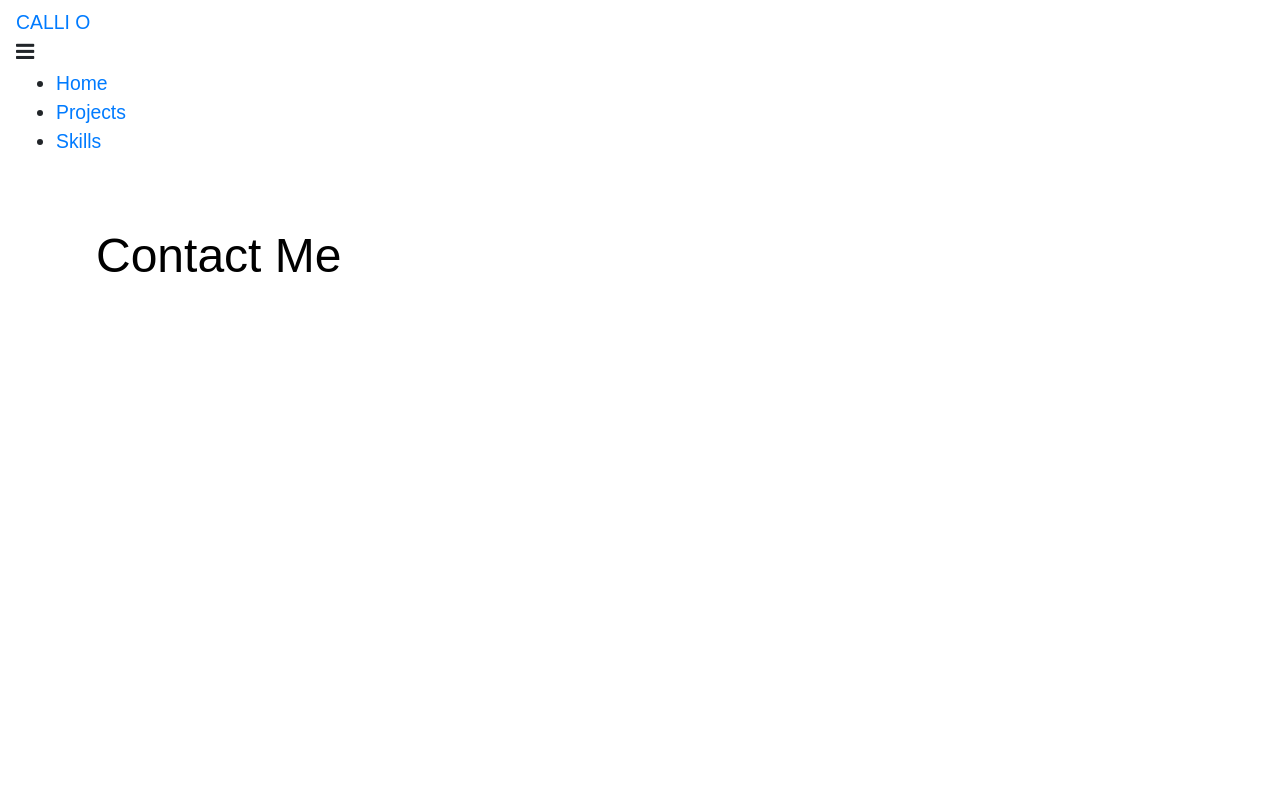
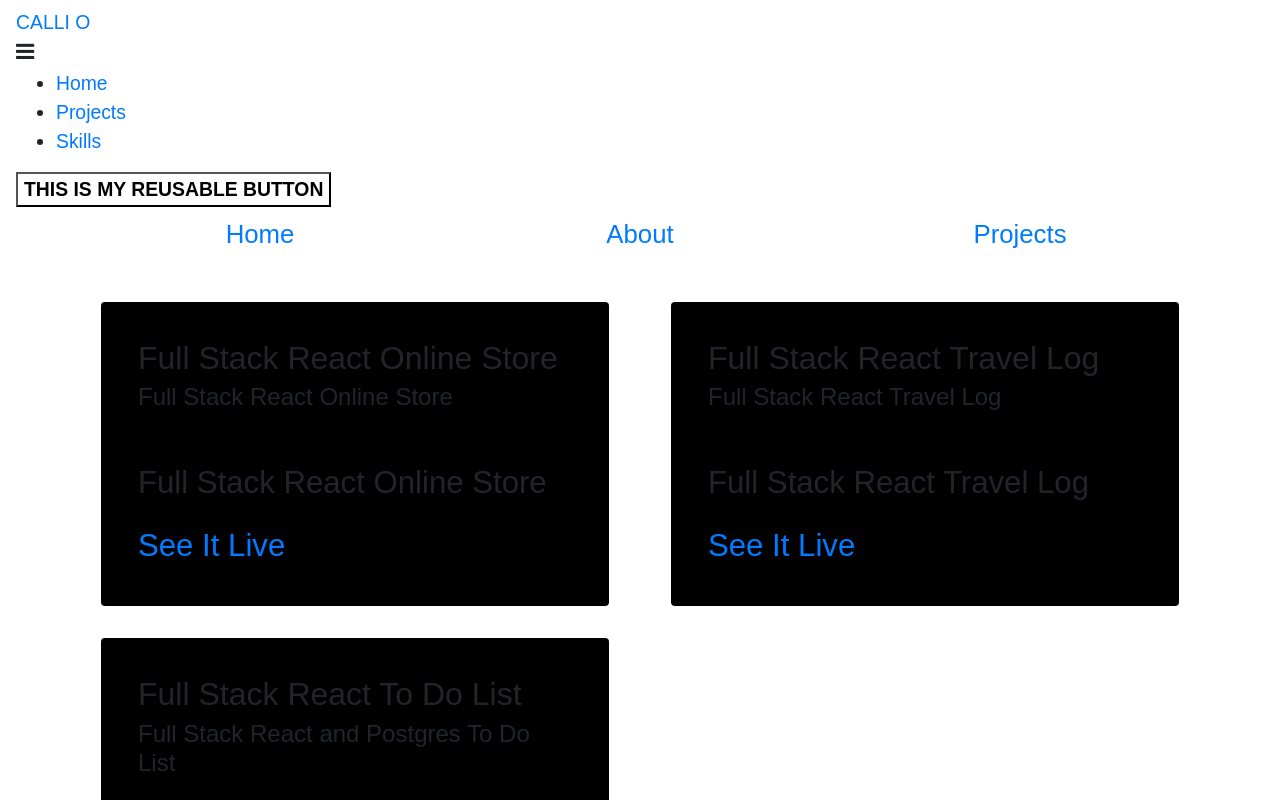
Before and after one commit to croberembt/croberembt.github.io, a React (Create React App) app in the folder client/: page /projects in a window 1280 px wide. Shown: the top 800 px of the page. Built offline with nearby package versions, Linux system fonts and the light colour scheme; a web font is replaced by a local one.

Commit message:
added a reusable button component with custom button styles

```diff
--- a/client/src/App.css
+++ b/client/src/App.css
@@ -36,41 +36,3 @@ div {
   height: auto;
   max-width: 15rem;
 }
-
-.btn-option-one {
-  padding: 1rem 2rem;
-  border-radius: .2rem;
-  outline: none;
-  border: none;
-  cursor: pointer;
-}
-
-.btn-option-two {
-  background-color: white;
-  color: black;
-  border: 1rem solid white;
-}
-
-.btn-option-three {
-  background-color: transparent;
-  color: white;
-  padding: 1rem 2rem;
-  border: 1rem solid white;
-  transition: all 0.3s ease-out;
-}
-
-.btn-medium {
-  padding: 1rem 2rem;
-  font-size: 2rem;
-}
-
-.btn-large {
-  padding: 2rem 4rem;
-  font-size: 3rem;
-}
-
-.btn-medium:hover, .btn-large:hover {
-  background-color: white;
-  color: black;
-  transition: all 0.3s ease-out;
-}
--- a/client/src/App.js
+++ b/client/src/App.js
@@ -1,19 +1,41 @@
-import React from 'react';
+import React  from 'react';
 import './App.css';
-import MainComponent from './components/MainComponent';
-import NavbarComponent from './components/NavbarComponent';
-import { BrowserRouter as Router, Switch, Route } from 'react-router-dom';
-
+import { BrowserRouter as Router, Route, Switch, NavLink } from 'react-router-dom';
+import Navbar from './components/Navbar/Navbar';
+import HomePage from './components/HomePage';
+import About from './components/About/About';
+import Projects from './components/Projects/Projects';
 
 const App = () => {
 
   return (
-      <Router>
-        <NavbarComponent />
-      <Switch>
-        <Route path='/' exact />
-      </Switch>
-      </Router>
+    <Router>
+        <Navbar />
+        <div className='container'>
+          <div className='row text-sm-center'>
+            <div className='col-sm'>
+                <NavLink exact={true} className='link' exact to='/'><div className='link'>Home</div></NavLink>
+            </div>
+            <div className='col-sm'>
+                <NavLink className='link' to='/about'><div className='link'>About</div></NavLink>
+            </div>
+            <div className='col-sm'>
+                <NavLink className='link' to='/projects'><div className='link'>Projects</div></NavLink>
+            </div>
+          </div>
+        </div>
+        <div>
+          <Switch>
+            <Route exact path='/' component={HomePage} />
+          </Switch>
+          <Switch>
+            <Route exact path='/about' component={About} />
+          </Switch>
+          <Switch>
+            <Route exact path='/projects' component={Projects} />
+          </Switch>
+        </div>
+    </Router>
   );
 }
 
--- a/client/src/components/AboutComponent.js
+++ b/client/src/components/About/About.js
@@ -1,10 +1,10 @@
 import React from 'react';
 
-const AboutComponent = () => {
+const About = () => {
 
   return (
     <div>About</div>
   );
 }
 
-export default AboutComponent;
+export default About;
--- /dev/null
+++ b/client/src/components/Button/Button.css
@@ -0,0 +1,38 @@
+.btn--fill {
+  background-color: black;
+  color: white;
+  font-weight: bold;
+}
+
+.btn--outline {
+  background-color: transparent;
+  border-color: black;
+  color: black;
+  font-weight: bold;
+}
+
+.btn--fill--danger {
+  background-color: red;
+  color: black;
+  font-weight: bold;
+}
+
+.btn--outline--danger {
+  background-color: transparent;
+  border-color: red;
+  color: black;
+  font-weight: bold;
+}
+
+.btn--fill--success {
+  background-color: green;
+  color: white;
+  font-weight: bold;
+}
+
+.btn--outline--success {
+  background-color: transparent;
+  border-color: green;
+  color: black;
+  font-weight: bold;
+}
--- /dev/null
+++ b/client/src/components/Button/Button.js
@@ -0,0 +1,22 @@
+import React from 'react';
+import './Button.css';
+import { Link } from 'react-router-dom';
+
+const STYLES = ['btn--fill', 'btn--outline', 'btn--fill--danger', 'btn--outline--danger', 'btn--fill--success', 'btn--outline--success'];
+
+export const Button = ({children, type, onClick, buttonStyle }) => {
+
+const checkButtonStyle = STYLES.includes(buttonStyle) ? buttonStyle : STYLES[0];
+
+  return (
+    <Link to='/sign-up' className='btn-mobile'>
+      <button
+        className={`${checkButtonStyle}`}
+        onClick={onClick}
+        type={type}
+      >
+        {children}
+      </button>
+    </Link>
+  );
+}
--- a/client/src/components/MainComponent.js
+++ /dev/null
@@ -1,39 +0,0 @@
-import React, {useState} from 'react';
-import { BrowserRouter as Router, Route, Switch, NavLink } from 'react-router-dom';
-import HomeComponent from './HomeComponent';
-import AboutComponent from './AboutComponent';
-import ProjectsComponent from './ProjectsComponent';
-
-const MainComponent = () => {
-
-  return (
-    <Router>
-        <div className='container'>
-          <div className='row text-sm-center'>
-            <div className='col-sm'>
-                <NavLink exact={true} className='link' exact to='/'><div className='link'>Home</div></NavLink>
-            </div>
-            <div className='col-sm'>
-                <NavLink className='link' to='/about'><div className='link'>About</div></NavLink>
-            </div>
-            <div className='col-sm'>
-                <NavLink className='link' to='/projects'><div className='link'>Projects</div></NavLink>
-            </div>
-          </div>
-        </div>
-        <div>
-          <Switch>
-            <Route exact path='/' component={HomeComponent} />
-          </Switch>
-          <Switch>
-            <Route exact path='/about' component={AboutComponent} />
-          </Switch>
-          <Switch>
-            <Route exact path='/projects' component={ProjectsComponent} />
-          </Switch>
-        </div>
-    </Router>
-  );
-}
-
-export default MainComponent;
--- a/client/src/components/NavbarComponent.js
+++ b/client/src/components/Navbar/Navbar.js
@@ -1,13 +1,26 @@
 import React, { useState } from 'react';
 import { Link } from 'react-router-dom';
+import { Button } from '../Button/Button';
 
-const NavbarComponent = () => {
+const Navbar = () => {
 
   const [ click, setClick ] = useState(false);
+
+  const [button, setButton] = useState(true);
 
   const handleClick = () => setClick(!click);
 
   const closeHamburgerMenu = () => setClick(false);
+
+  const showButton = () => {
+    if (window.innerWidth <=960) {
+      setButton(false);
+    } else {
+      setButton(true);
+    }
+  };
+
+  window.addEventListener('resize', showButton);
 
   return (
     <>
@@ -36,11 +49,11 @@ const NavbarComponent = () => {
                 </Link>
               </li>
             </ul>
-            <button className='btn-option-two btn-large'>Contact Me</button>
+            {button && <Button buttonStyle='btn--outline'>THIS IS MY REUSABLE BUTTON</Button>}
         </div>
       </nav>
     </>
   )
 }
 
-export default NavbarComponent;
+export default Navbar;
--- a/client/src/components/ProjectsComponent.js
+++ b/client/src/components/Projects/Projects.js
@@ -1,7 +1,7 @@
 import React from 'react';
 import { Card, CardBody, CardTitle, CardSubtitle, CardText, CardLink } from 'reactstrap';
 
-const ProjectsComponent = () => {
+const Projects = () => {
 
   return (
     <div className='container'>
@@ -49,4 +49,4 @@ const ProjectsComponent = () => {
   );
 }
 
-export default ProjectsComponent;
+export default Projects;
```
Also changed, not shown: client/src/components/About/About.css (added), client/src/components/HomePage.js (renamed from client/src/components/HomeComponent.js), client/src/components/Navbar/Navbar.css (added), client/src/components/Projects/Projects.css (added).
